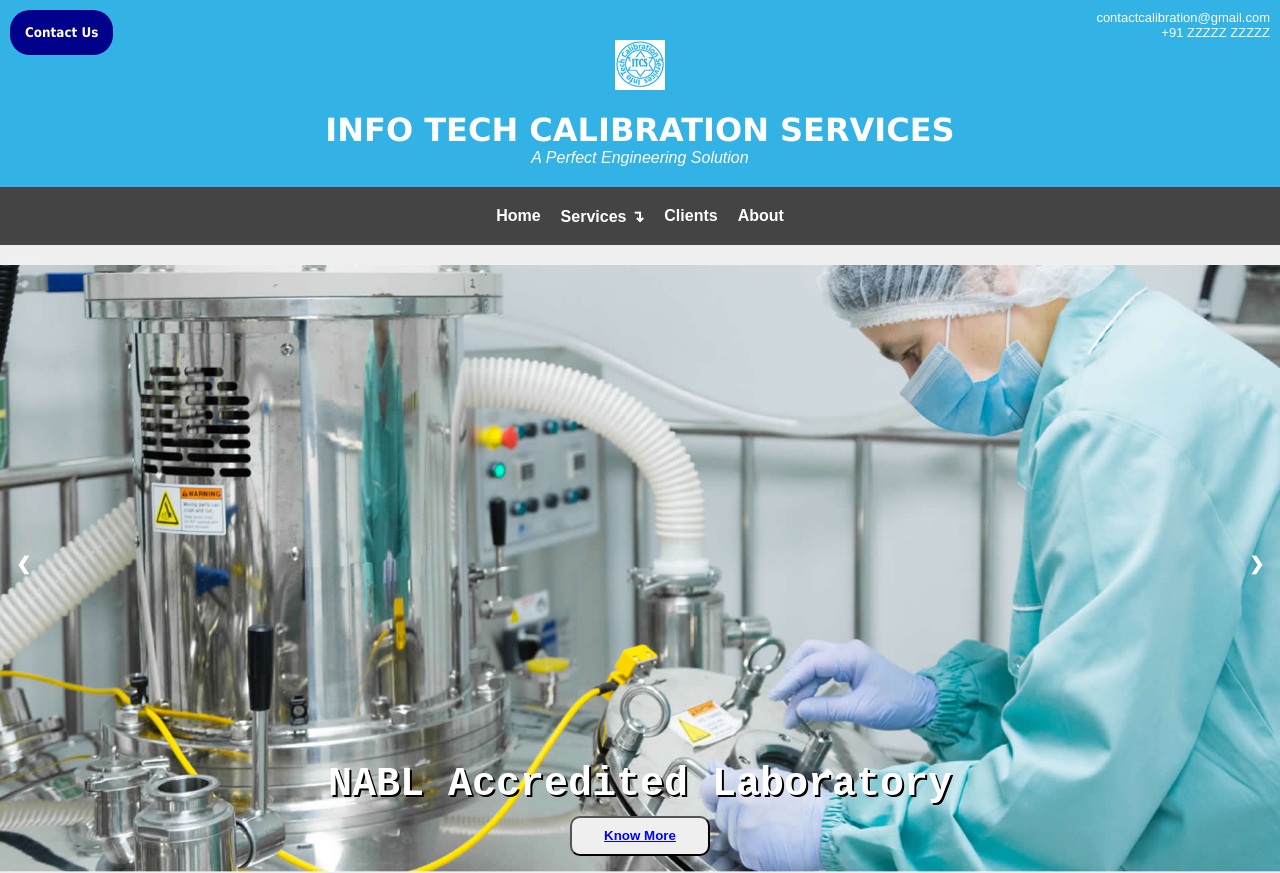
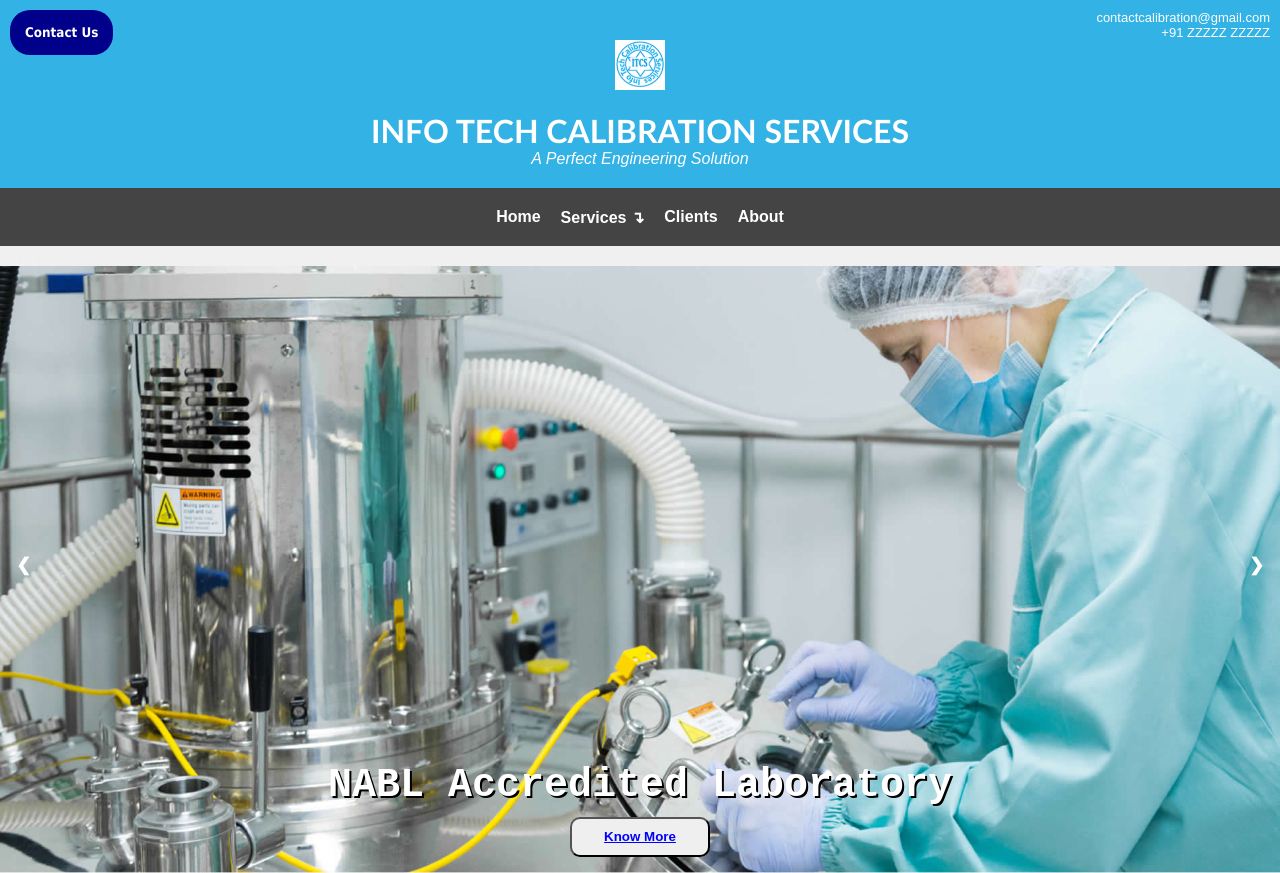
Before and after one commit to OnlyForClients/infotechcalibration, a plain HTML site: page index.html in a window 1280 px wide. Shown: the top 873 px of the page. Drawn offline with Linux system fonts and the light colour scheme.

Commit message:
Update styles.css

```diff
--- a/styles.css
+++ b/styles.css
@@ -72,7 +72,7 @@ body {
   margin: auto;
 }
 .title-edit{
-  font-family:'Lucida Sans', 'Lucida Sans Regular', 'Lucida Grande', 'Lucida Sans Unicode', Geneva, Verdana, sans-serif;
+  font-family:'Trebuchet MS', 'Lucida Sans Unicode', 'Lucida Grande', 'Lucida Sans', Arial, sans-serif;
     font-weight: bolder;
     padding-bottom: 0;
     margin-bottom: 0;
```
